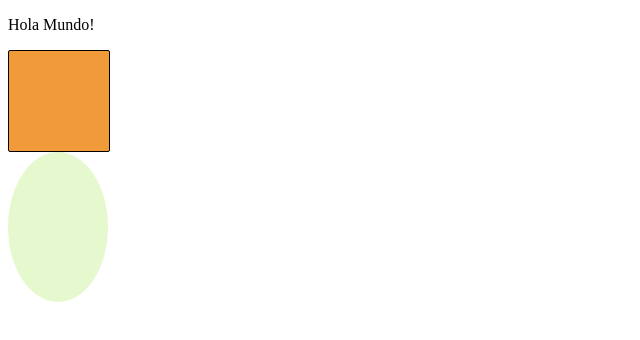
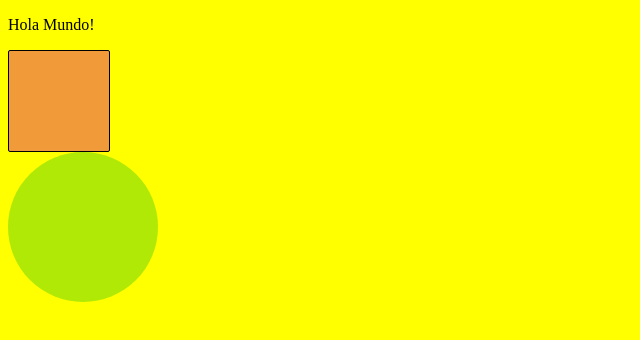
Before and after one commit to JuanCamilo723/proyectoDemo, a plain HTML site: page index.html in a window 1280 px wide. Shown: the whole page, without its empty margins (0-640 px from the left). Drawn offline with Linux system fonts and the light colour scheme.

Commit message:
change background color

```diff
--- a/index.html
+++ b/index.html
@@ -15,10 +15,14 @@
             border-radius: 2px;
         }
 
+        body{
+            background-color: yellow;
+        }
+
         .circle{
-            width: 100px;
+            width: 150px;
             height: 150px;
-            background-color: rgba(125, 218, 12, 0.2);
+            background-color: rgba(125, 218, 12, 0.6);
             border-radius: 50%;
         }
 
```
